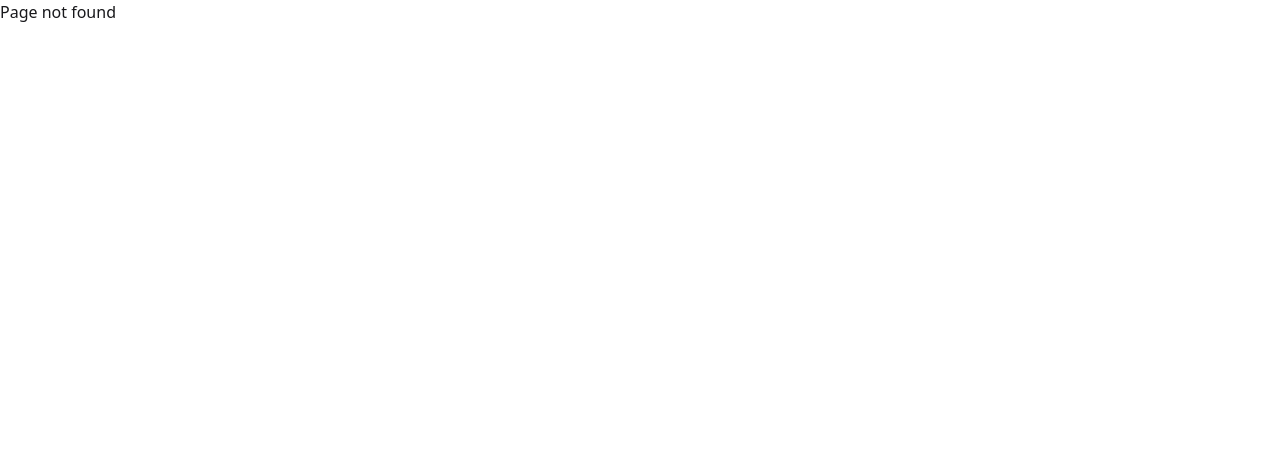
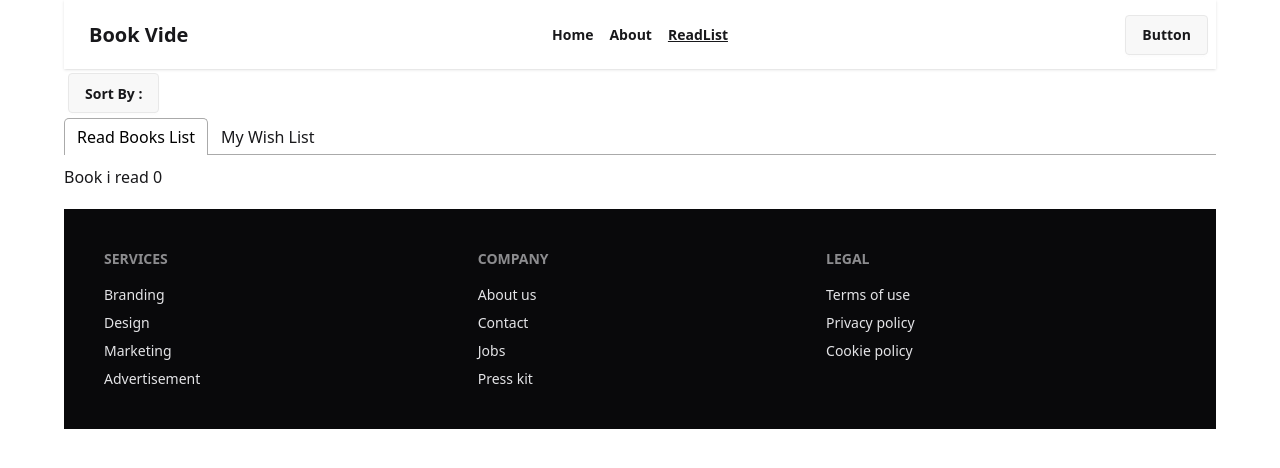
Before and after one commit to malamin59/my-book-app, a React (Vite) app: page /readList in a window 1280 px wide. Before the commit this address had no page. Shown: the top 468 px of the page. Built offline with nearby package versions, Linux system fonts and the light colour scheme.

Commit message:
added tost alert

```diff
--- a/package.json
+++ b/package.json
@@ -15,6 +15,10 @@
     "react-dom": "^19.0.0",
     "react-icons": "^5.5.0",
     "react-router": "^7.5.0",
+    "react-tabs": "^6.1.0",
+    "react-toastify": "^11.0.5",
+    "sweetalert2": "^11.19.1",
+    "sweetalert2-react-content": "^5.1.0",
     "tailwindcss": "^4.1.4"
   },
   "devDependencies": {
--- a/src/Components/Footer/Footer.jsx
+++ b/src/Components/Footer/Footer.jsx
@@ -2,8 +2,7 @@ import React from 'react';
 
 const Footer = () => {
     return (
-        <div>
-       <h3> this is footer area</h3>
+        <div className='mt-5'>
        <footer className="footer sm:footer-horizontal bg-neutral text-neutral-content p-10">
   <nav>
     <h6 className="footer-title">Services</h6>
--- a/src/Components/Header/Navbar.jsx
+++ b/src/Components/Header/Navbar.jsx
@@ -1,14 +1,18 @@
 import React from 'react';
-import { Link } from 'react-router';
+import {  NavLink,  } from 'react-router';
+import './navbar.css'
 
 const Navbar = () => {
 
     const links = <>
+<div className='lg:flex style_nav '>
 
-<Link to="/"> <li className='m-2'>Home</li></Link>
-<Link to='/about'> <li className='m-2'> About</li> </Link>
+<NavLink to="/"> <li className='m-2 font-bold'>Home</li></NavLink>
+        <NavLink to='/about'> <li className='m-2 font-bold'> About</li> </NavLink>
+        <NavLink to="/readList"> <li className='m-2 font-bold'> ReadList</li> </NavLink>
+</div>
 
-         </>
+    </>
 
     return (
         <div>
@@ -21,14 +25,14 @@ const Navbar = () => {
                         <ul
                             tabIndex={0}
                             className="menu menu-sm dropdown-content bg-base-100 rounded-box z-1 mt-3 w-52 p-2 shadow">
-                         {links}
+                            {links}
                         </ul>
                     </div>
                     <a className="btn btn-ghost text-xl">Book Vide</a>
                 </div>
                 <div className="navbar-center hidden lg:flex">
                     <ul className="menu menu-horizontal px-1">
-               {links}
+                        {links}
 
                     </ul>
                 </div>
--- /dev/null
+++ b/src/Components/Header/navbar.css
@@ -0,0 +1,3 @@
+.style_nav .active {
+    text-decoration: underline;
+}
--- a/src/Routes/Routs.jsx
+++ b/src/Routes/Routs.jsx
@@ -8,6 +8,7 @@ import Error from '../pages/ErrorPage/Error';
 import Home from '../pages/Home/Home';
 import About from '../pages/About/About';
 import BooksDetails from '../pages/BooksDetails/BooksDetails';
+import ReadList from '../pages/ReadList/readList';
 
 
 
@@ -32,9 +33,12 @@ export const router = createBrowserRouter([
       loader: () => fetch('/bookData.json'),
       Component:BooksDetails ,
 
-     }
-
-
-    ]
+     },
+    {
+      path: 'readList',
+      loader: () => fetch('/bookData.json'),
+      Component : ReadList
+    }
+      ]
     },
   ]);
--- a/src/pages/About/About.jsx
+++ b/src/pages/About/About.jsx
@@ -1,9 +1,11 @@
 import React from 'react';
+import image from '../../../src/assets/books.jpg'
 
 const About = () => {
     return (
         <div>
-             <h3> there  is about area </h3>
+             <h3 className='text-center text-3xl font-bold underline' > there  is about area </h3>
+             <img className='w-[75%] ml-[14%] mt-8 rounded' src={image} alt="" />
         </div>
     );
 };
--- a/src/pages/Book/Book.jsx
+++ b/src/pages/Book/Book.jsx
@@ -1,21 +1,27 @@
 
 import { FaStarHalfAlt } from "react-icons/fa";
-import { Link } from "react-router";
+import { Link, NavLink } from "react-router";
+
 
 const Book = ({ singleBook }) => {
   // console.log(singleBook)
   const { bookName, category, bookId, rating, image, publisher, tags, yearOfPublishing } = singleBook
 
   return (
-    <Link to={`/booksDetails/${bookId}`}>
-      <div className="card bg-base-100 shadow-sm border p-4">
+    <NavLink
+
+    to={`/booksDetails/${bookId}`}>
+
+      <div
+
+      className="card  bg-base-100 shadow-sm border  p-4">
         <figure className='p-4 bg-gray-100 w-2/3 mx-auto '>
           <img className='h-[166px] rounded '
             src={image}
             alt="Shoes" />
         </figure>
         <div className="card-body">
-          <div className="flex  justify-between mr-19">
+          <div className="flex justify-between mr-19">
             {
               tags.map(tag => <button className="text-green-500  ">{tag}</button>)
             }
@@ -35,7 +41,7 @@ const Book = ({ singleBook }) => {
           </div>
         </div>
       </div>
-    </Link>
+    </NavLink>
   );
 };
 
--- a/src/pages/BooksDetails/BooksDetails.jsx
+++ b/src/pages/BooksDetails/BooksDetails.jsx
@@ -1,5 +1,13 @@
 import React from 'react';
 import { useLoaderData, useParams } from 'react-router';
+import { addToStoredDB } from '../../utillity/addToDB';
+import Swal from 'sweetalert2'
+import withReactContent from 'sweetalert2-react-content'
+import { ToastContainer, toast } from 'react-toastify';
+
+const MySwal = withReactContent(Swal)
+
+
 
 const BooksDetails = () => {
     const { id } = useParams();
@@ -7,13 +15,34 @@ const BooksDetails = () => {
     const data = useLoaderData();
     const singleBook = data?.find(book => book.bookId === bookId);
     console.log(singleBook)
-    const { bookName, rating, yearOfPublishing, author, image, publisher, review, category, tags, totalPages } = singleBook
+    const { bookName, rating, yearOfPublishing, author, image, publisher, review, category, tags, totalPages } = singleBook || {}
+
+    const handleMarkAsRead = id => {
+        //store with id
+        toast("Wow so easy!");
+        // where to use
+        // array of collection
+        // if book already exist the show collection or array
+
+        MySwal.fire({
+            title: "Drag me!",
+            icon: "success",
+            draggable: true
+          });
+
+
+
+        addToStoredDB(id)
+
+    }
+
     return (
         <div className='w-4/5 mx-auto lg:flex justify-between gap-20 mt-4 '>
             <img className='lg:w-6/12 py-14 px-14 h-auto  rounded-sm shadow-2xl bg-gray-100' src={image} alt="" />
             <div>
                 <h5 className='text-3xl font-bold lg:mt-0 mt-10'>{bookName}</h5>
                 <h6 className='text-xl text-gray-500'> By : {author}</h6>
+                <ToastContainer />
                 <h3 className='my-2'>{category}</h3>
                 <p> <small className='font-bold'>Review :</small> {review}</p>
                 <div className='flex gap-6 mt-2' >
@@ -27,8 +56,8 @@ const BooksDetails = () => {
                 <h4 className='flex items-center justify-between mt-2 font'>
                     <small className='text-xl'>Year of Publishing:</small> {yearOfPublishing}</h4>
                 <p className='flex items-center justify-between mt-2'>Rating: {rating}</p>
-                <button className="btn m-2 btn-accent">Read</button>
-                <button className="btn m-2 btn-info">WishList</button>
+                <button onClick={() => handleMarkAsRead(id)} className="btn font-bold m-2 btn-accent">Mark as Read</button>
+                <button className="btn font-bold m-2 btn-info">Add To WishList</button>
             </div>
         </div>
     );
--- /dev/null
+++ b/src/pages/ReadList/ReadList.jsx
@@ -0,0 +1,70 @@
+import React, { useEffect, useState } from 'react';
+import { useLoaderData } from 'react-router';
+import { Tab, Tabs, TabList, TabPanel } from 'react-tabs';
+import 'react-tabs/style/react-tabs.css';
+import { getStoredBook } from '../../utillity/addToDB';
+import Book from '../Book/Book';
+
+const ReadList = () => {
+  const [redList, setReadList] = useState([]);
+  const [sort , setSort] = useState("")
+
+
+
+  const data = useLoaderData();
+  useEffect(() => {
+    const storeBookData = getStoredBook();
+    const ConvertedStoredBooks = storeBookData.map(id => parseInt(id))
+    const myReadList = data.filter(book => ConvertedStoredBooks.includes(book.bookId));
+    setReadList(myReadList)
+  }, [])
+
+  const handleSort = (type)  => {
+    setSort(type);
+if(type === "pages") {
+  const sortedByPage = [...redList].sort((a, b ) => a.totalPages - b.totalPages)
+  setReadList(sortedByPage);
+  console.log(sortedByPage)
+}
+ if(type === "ratings") {
+  const sortedByRating = [...redList].sort((a, b) => a.rating - b.rating)
+  setReadList(sortedByRating)
+ }
+
+}
+  return (
+    <div>
+
+      <details className="dropdown">
+        <summary className="btn m-1">Sort By : {sort ? sort: ""} </summary>
+        <ul className="menu dropdown-content bg-base-100 rounded-box z-1 w-52 p-2 shadow-sm">
+          <li><a onClick={() => handleSort("pages")}>Pages</a></li>
+          <li><a onClick={() => handleSort("rating")}>Rating</a></li>
+        </ul>
+      </details>
+
+
+
+      <Tabs>
+        <TabList>
+          <Tab>Read Books List</Tab>
+          <Tab>My Wish List</Tab>
+        </TabList>
+
+        <TabPanel>
+          <h2>Book i read {redList.length} </h2>
+          {
+            redList.map(b => <Book key={b.bookId} singleBook={b}></Book>)
+          }
+        </TabPanel>
+        <TabPanel>
+          <h2>My Wish List</h2>
+        </TabPanel>
+      </Tabs>
+
+
+    </div>
+  );
+};
+
+export default ReadList;
--- /dev/null
+++ b/src/utillity/addToDB.js
@@ -0,0 +1,27 @@
+
+const getStoredBook = () => {
+
+    const storedBooksSTR = localStorage.getItem("readList");
+    if(storedBooksSTR) {
+        const storedBookData = JSON.parse(storedBooksSTR)
+   return storedBookData;
+    }
+    else {
+        return [];
+    }
+
+}
+
+const addToStoredDB = (id) => {
+
+    const storedBookData = getStoredBook();
+    if(storedBookData.includes(id)) {
+          alert("id already exist")
+    }
+    else{
+        storedBookData.push(id);
+        const data = JSON.stringify(storedBookData);
+        localStorage.setItem("readList", data)
+    }
+}
+export {addToStoredDB, getStoredBook};
```
Also changed, not shown: 1 other file (tests, documents, lock files or other folders).
